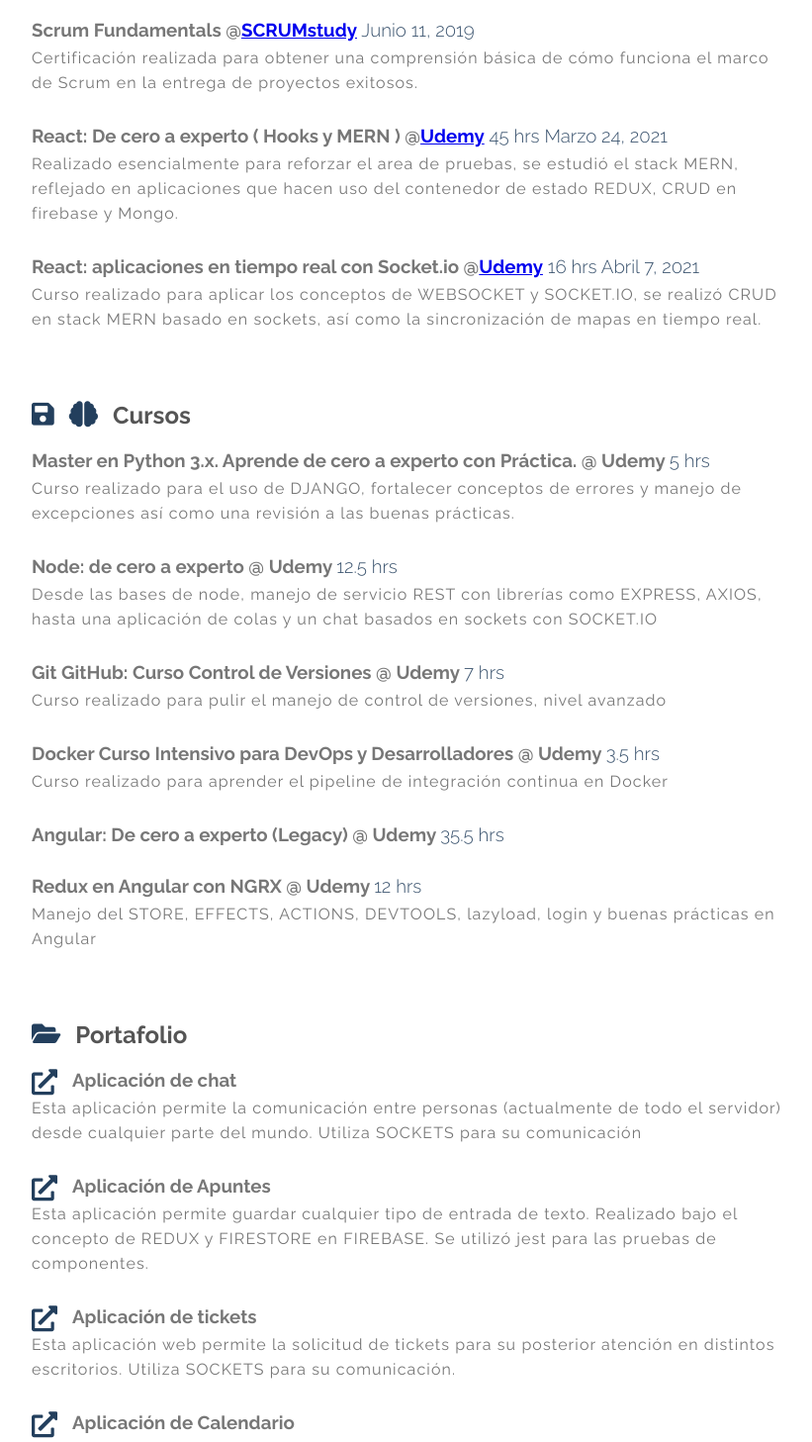
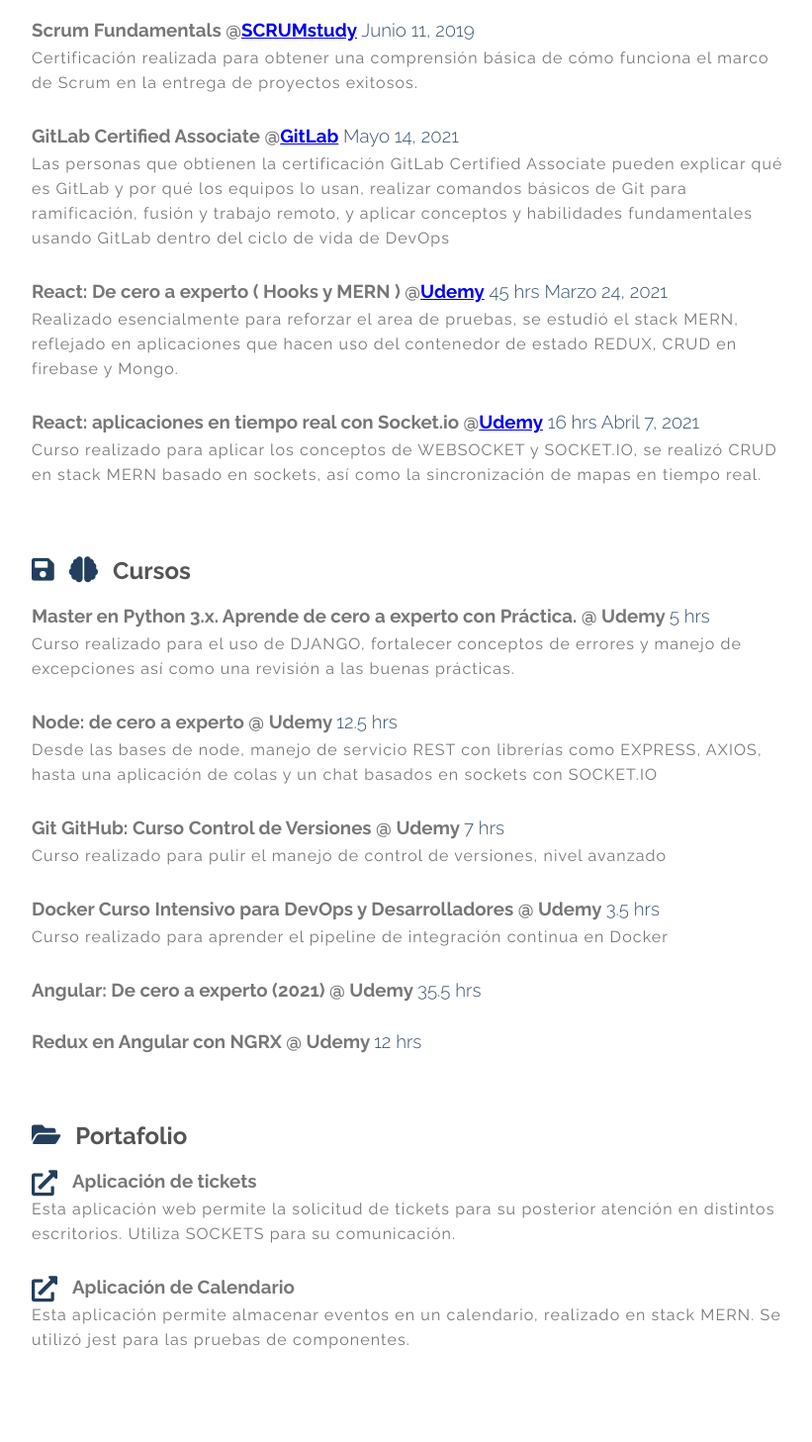
Before and after one commit to sergio-alv-dev/personal-cv, a React (Create React App) app: page / in a window 1280 px wide. Shown: the part 810-2267 px from the top of the page at 99% size, without its empty margins (448-1269 px from the left). After the commit the page ends 2226 px from the top, so only its background shows below. Built offline with nearby package versions, Linux system fonts and the light colour scheme.

Commit message:
Persona agregada

```diff
--- a/src/person.js
+++ b/src/person.js
@@ -6,7 +6,7 @@
     name: 'Sergio Andrés Alvarez Pedreros',
     profession: 'Ingeniero Civil Informático',
     // bio: '❤ Web Developer - .',
-    bio: 'Entusiasta de la tecnología y los perritos, busco abrirme camino en el mundo del desarrollo web.',
+    bio: 'Entusiasta de la tecnología y los perritos.',
 
     address: 'Viña del Mar, Chile.',
     social: [
@@ -56,6 +56,13 @@
         description: 'Certificación realizada para obtener una comprensión básica de cómo funciona el marco de Scrum en la entrega de proyectos exitosos.'},
       //
       {
+        name: 'GitLab Certified Associate',
+        institution: 'GitLab',
+        date: 'Mayo 14, 2021',
+        link: 'https://badgr.com/public/assertions/z4WXu3-uS7uOFGcnfCBcoA',
+        description: 'Las personas que obtienen la certificación GitLab Certified Associate pueden explicar qué es GitLab y por qué los equipos lo usan, realizar comandos básicos de Git para ramificación, fusión y trabajo remoto, y aplicar conceptos y habilidades fundamentales usando GitLab dentro del ciclo de vida de DevOps',
+      },
+      {
         name: 'React: De cero a experto ( Hooks y MERN )',
         institution: 'Udemy',
         duration : '45 hrs',
@@ -100,7 +107,7 @@
         institution:  'Udemy',
         description: 'Curso realizado para aprender el pipeline de integración continua en Docker'},
       {
-        name: 'Angular: De cero a experto (Legacy)',
+        name: 'Angular: De cero a experto (2021)',
         duration: '35.5 hrs',
         institution:  'Udemy',
         description: ''
@@ -109,21 +116,21 @@
         name: 'Redux en Angular con NGRX',
         duration: '12 hrs',
         institution:  'Udemy',
-        description: 'Manejo del STORE, EFFECTS, ACTIONS, DEVTOOLS, lazyload, login y buenas prácticas en Angular'},
+        // description: 'Manejo del STORE, EFFECTS, ACTIONS, DEVTOOLS, lazyload, login y buenas prácticas en Angular'
+      },
       //
-
     ],
     portfolio: [
-      {
-        name: 'Aplicación de chat',
-        url: '',
-        description: 'Esta aplicación permite la comunicación entre personas (actualmente de todo el servidor) desde cualquier parte del mundo. Utiliza SOCKETS para su comunicación'
-      },
-    {
-      name: 'Aplicación de Apuntes',
-      url: 'https://journalapp-react.herokuapp.com/auth/login',
-      description: 'Esta aplicación permite guardar cualquier tipo de entrada de texto. Realizado bajo el concepto de REDUX y FIRESTORE en FIREBASE. Se utilizó jest para las pruebas de componentes.'
-    },
+      // {
+      //   name: 'Aplicación de chat',
+      //   url: '',
+      //   description: 'Esta aplicación permite la comunicación entre personas (actualmente de todo el servidor) desde cualquier parte del mundo. Utiliza SOCKETS para su comunicación'
+      // },
+      // {
+      //   name: 'Aplicación de Apuntes',
+      //   url: 'https://journalapp-react.herokuapp.com/auth/login',
+      //   description: 'Esta aplicación permite guardar cualquier tipo de entrada de texto. Realizado bajo el concepto de REDUX y FIRESTORE en FIREBASE. Se utilizó jest para las pruebas de componentes.'
+      // },
       {
         name: 'Aplicación de tickets',
         url: ' https://ticketapp-sockets-react.herokuapp.com/ ',
```
Lines whose indentation alone changed are shown as unchanged.
